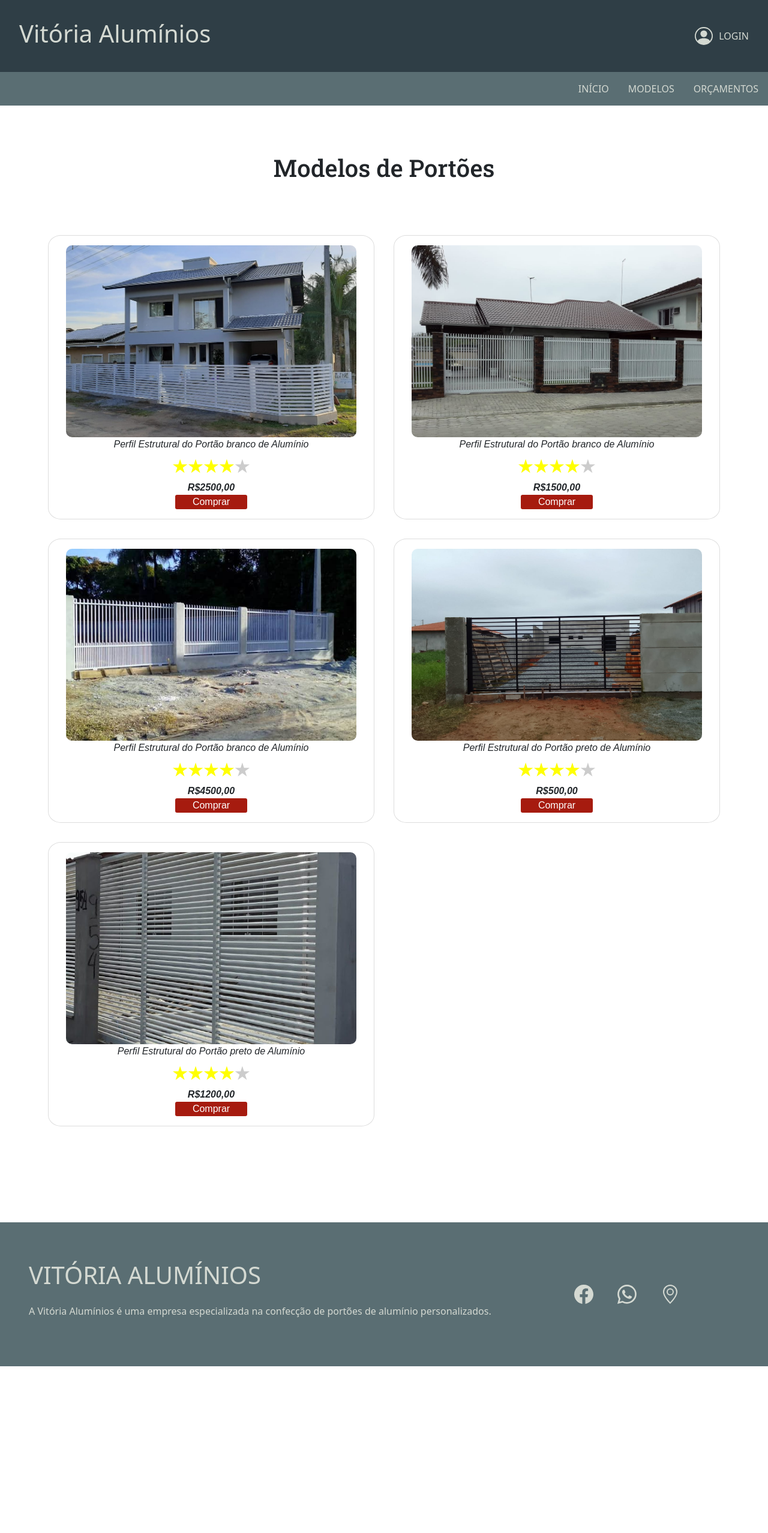
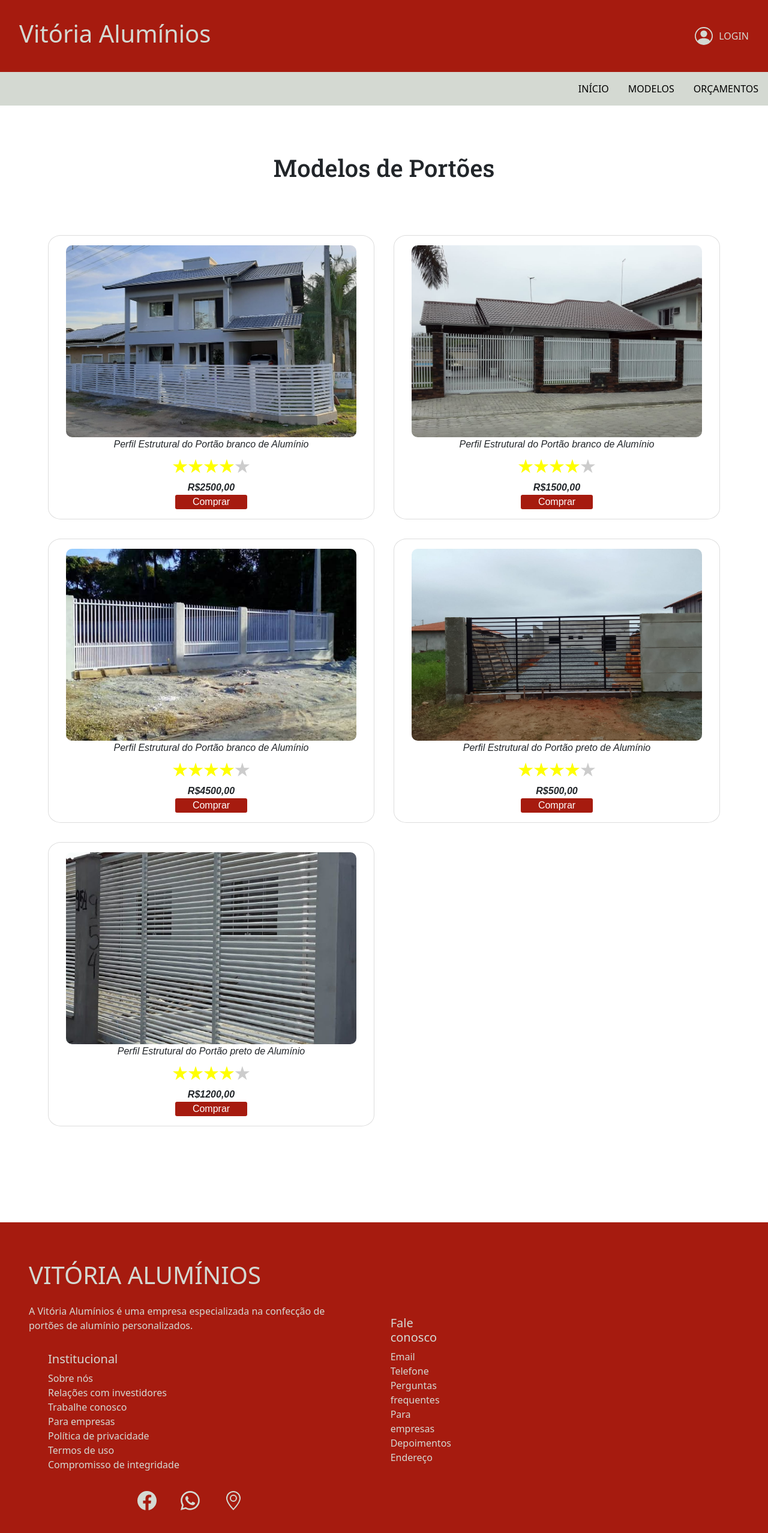
Before and after one commit to fernandapadilha/vitoria-aluminios, a Vue app: page /modelos in a window 1280 px wide. Shown: the top 2556 px of the page at 60% size. Before the commit the page ends 2278 px from the top, so only its background shows below. Built offline with nearby package versions, Linux system fonts and the light colour scheme; a web font is replaced by a local one.

Commit message:
feat: mudanças no rodapé #26

```diff
--- a/src/components/FooterInfo.vue
+++ b/src/components/FooterInfo.vue
@@ -8,6 +8,29 @@
             A Vitória Alumínios é uma empresa especializada na confecção de portões de alumínio
             personalizados.
          </p>
+
+         <ul>
+            <h5>Institucional</h5>
+            <li> Sobre nós</li>
+            <li> Relações com investidores</li>
+            <li>Trabalhe conosco</li>
+            <li>Para empresas</li>
+            <li>Política de privacidade</li>
+            <li>Termos de uso</li>
+            <li>Compromisso de integridade</li>
+         </ul>
+      </div>
+
+      <div class="information">
+         <ul>
+            <h5>Fale conosco</h5>
+            <li>Email</li>
+            <li>Telefone</li>
+            <li>Perguntas frequentes</li>
+            <li>Para empresas</li>
+            <li>Depoimentos</li>
+            <li>Endereço</li>
+         </ul>
       </div>
 
       <div class="rodape-icones">
@@ -40,7 +63,7 @@
    align-items: center;
    padding: 3rem 2rem;
    margin-top: 5rem;
-   background-color: var(--cor-cinza-2);
+   background-color: #A61B0F ;
 }
 
 .rodape-descricao {
@@ -65,6 +88,14 @@
 .rodape-icones a svg:hover {
    color: var(--cor-principal);
 }
+.information{
+   padding: 1rem;
+   display: grid;
+   row-gap: 1rem;
+   margin-top: 5rem;
+   margin-right: 30rem;
+   color: var(--cor-branco);
+}
 
 @media(max-width: 630px) {
    .rodape {
--- a/src/components/HeaderView.vue
+++ b/src/components/HeaderView.vue
@@ -35,7 +35,7 @@
     align-items: center;
     justify-content: space-between;
     padding: 2rem;
-    background-color: var(--cor-cinza-3);
+    background-color: #A61B0F;
     color: var(--cor-branco);
   }
 
@@ -56,7 +56,7 @@
   }
 
   .principal-menu {
-    background-color: var(--cor-cinza-2);
+    background-color: #D4D9D2;
   }
 
   .principal-menu-lista {
@@ -70,7 +70,7 @@
   }
 
   .principal-menu-lista li a {
-    color: var(--cor-branco);
+    color: black;
     text-decoration: none;
   }
 
--- a/src/views/ModelosView.vue
+++ b/src/views/ModelosView.vue
@@ -6,7 +6,9 @@ import img3 from "@/assets/img/portaodezoito.jpg"
 import img4 from "@/assets/img/portaonove.jpg"
 import img5 from "@/assets/img/portaoum.jpg"
 import OrcamentoView from "./OrcamentoView.vue"
+
 import router from "@/router"
+
 const produtos = [
   {
     id: 1,
@@ -40,9 +42,9 @@ const produtos = [
   },
 ]
 
-function comprar(id) {
-  alert("você foi redirecionado para orçamentos")
-  router.push(`/OrcamentoView/${{id}}`)
+function comprar() {
+  router.push(`/orcamento`)
+
 }
 
 </script>
@@ -58,7 +60,7 @@ function comprar(id) {
       <p>{{ produto.nome}}</p>
       <img class="avaliacao" src="@/assets/img/avaliacao.png" alt="iconeavaliacao">
       <p class="p">{{produto.preco}}</p>
-      <button @click="comprar(produto.id)" class="button">Comprar</button>
+      <button @click="comprar" class="button">Comprar</button>
     </section>
   </main>
 
--- a/src/views/OrcamentoView.vue
+++ b/src/views/OrcamentoView.vue
@@ -3,6 +3,7 @@ import { ref } from 'vue';
 import SelecaoTubo from '../components/SelecaoTubo.vue';
 import SelecaoCor from '../components/SelecaoCor.vue';
 import SelecaoAcessorio from '../components/SelecaoAcessorio.vue';
+import ModelosView from './ModelosView.vue';
 
 const tubos = ref([
     {
```
